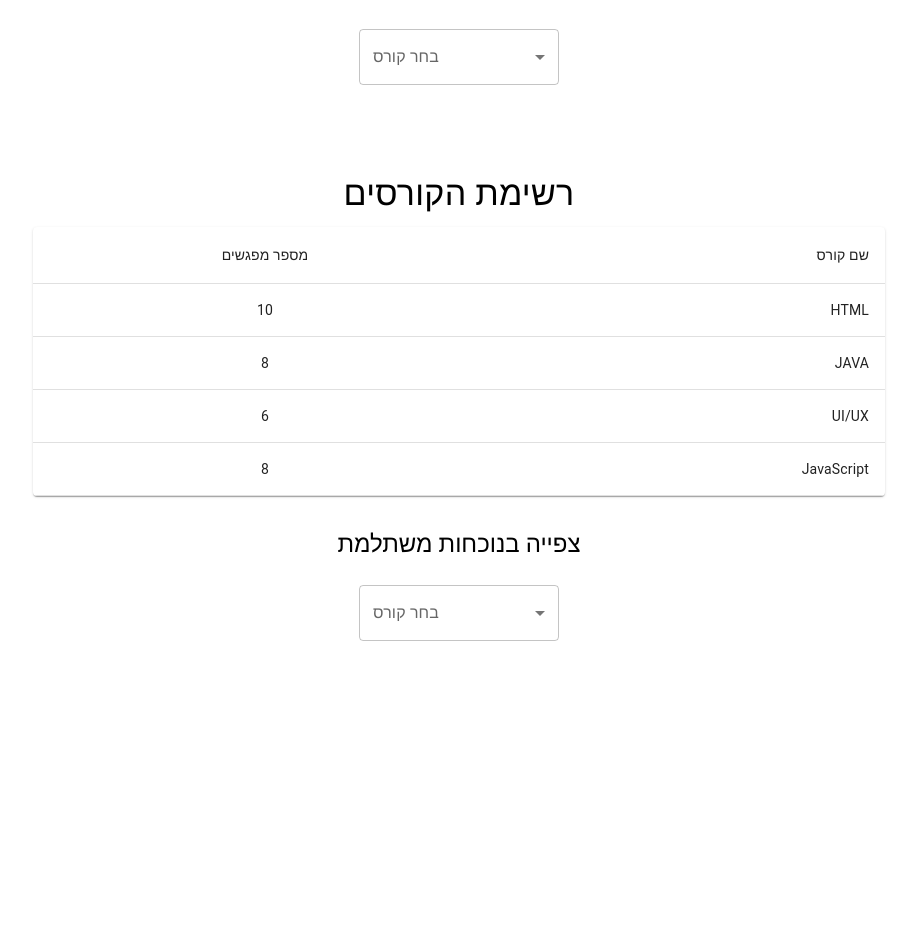
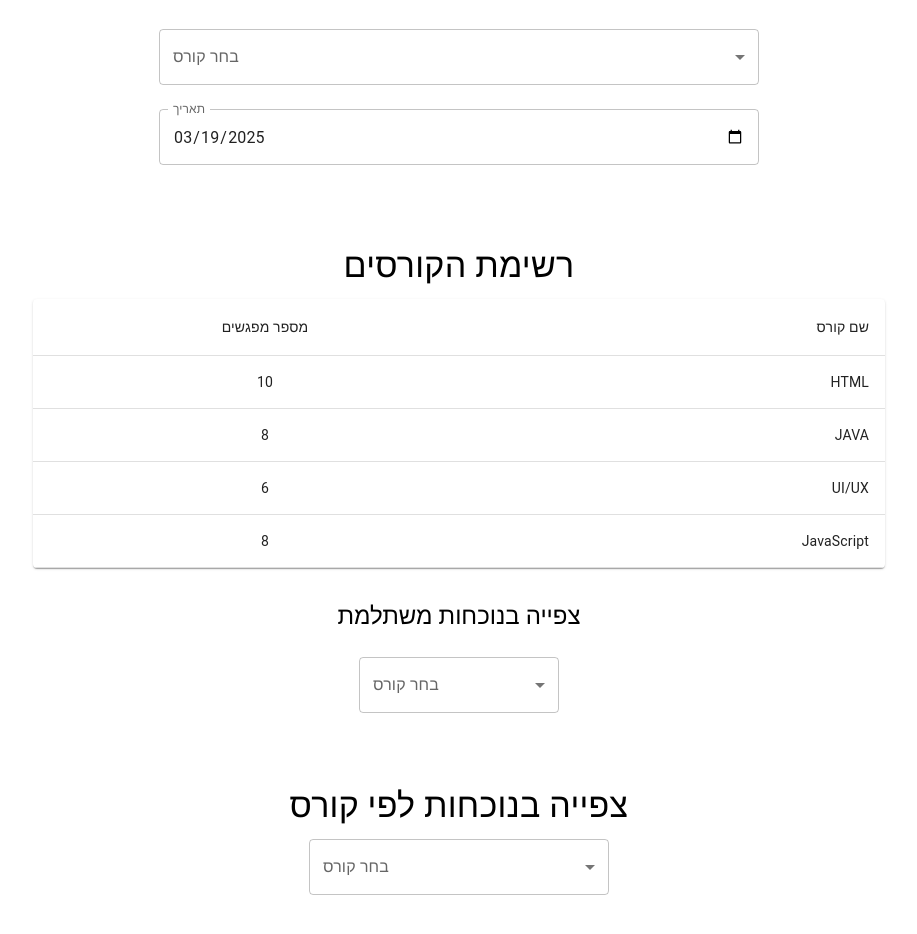
Before and after one commit to AutoDidact613/Maalot360, a React (Create React App) app: page /attendance in a window 1280 px wide. Shown: the part 112-1046 px from the top of the page, without its empty margins (181-1098 px from the left). Before the commit the page ends 801 px from the top, so only its background shows below. Built offline with nearby package versions, Linux system fonts and the light colour scheme.

Commit message:
add changes

```diff
--- a/package.json
+++ b/package.json
@@ -14,8 +14,9 @@
     "@testing-library/jest-dom": "^6.6.3",
     "@testing-library/react": "^16.2.0",
     "@testing-library/user-event": "^13.5.0",
+    "cra-template": "1.2.0",
     "date-fns": "^4.1.0",
-    "cra-template": "1.2.0",
+    "dayjs": "^1.11.13",
     "gh-pages": "^6.3.0",
     "moment": "^2.30.1",
     "react": "^19.0.0",
--- a/src/components/Attendance.js
+++ b/src/components/Attendance.js
@@ -1,17 +1,17 @@
 import React from 'react';
 import MarkAttendance from '../features/Attendance/MarkAttendance ';
-import ViewAllAttendance from'../features/Attendance/ViewAllAttendance';
-import StudentAttendanceByCourse from'../features/Attendance/StudentAttendanceByCourse'
-
-
+import ViewAllAttendance from '../features/Attendance/ViewAllAttendance';
+import StudentAttendanceByCourse from '../features/Attendance/StudentAttendanceByCourse'
+import CoursePage from '../features/Attendance/CoursePage'
 
 const Attendance = () => {
   return (
     <div>
 
- <MarkAttendance />
-      <ViewAllAttendance/>
-      <StudentAttendanceByCourse/>
+      <MarkAttendance />
+      <ViewAllAttendance />
+      <StudentAttendanceByCourse />
+      <CoursePage />
 
     </div>
   );
--- a/src/features/Attendance/CoursePage.js
+++ b/src/features/Attendance/CoursePage.js
@@ -1,7 +1,10 @@
 import React, { useState } from 'react';
 import { useSelector } from 'react-redux';
 import {
-  TextField,
+  Select,
+  MenuItem,
+  InputLabel,
+  FormControl,
   Table,
   TableBody,
   TableCell,
@@ -10,30 +13,38 @@ import {
   TableRow,
   Paper,
   Typography,
-  Box
+  Box,
 } from '@mui/material';
 import { CheckCircle, Cancel } from '@mui/icons-material';
 
 export default function CoursePage() {
+  const courses = useSelector((state) => state.attendance.courses);
   const [courseId, setCourseId] = useState('');
-  const course = useSelector((state) =>
-    state.attendance.courses.find((c) => c.id === courseId)
-  );
+  const course = courses.find((c) => c.id === courseId);
 
   return (
-    <Box sx={{ padding: '20px', direction: 'rtl', maxWidth: '1000px', margin: '0 auto' }}>
+    <Box sx={{ padding: 3, direction: 'rtl', maxWidth: 1000, margin: '0 auto' }}>
       <Typography variant="h4" gutterBottom align="center">
         צפייה בנוכחות לפי קורס
       </Typography>
 
-      <TextField
-        label="הכנס קוד קורס (למשל: c1)"
-        variant="outlined"
-        value={courseId}
-        onChange={(e) => setCourseId(e.target.value)}
-        fullWidth
-        style={{ marginBottom: '15px', maxWidth: '300px', margin: '0 auto' }}
-      />
+      <Box sx={{ display: 'flex', justifyContent: 'center', mb: 2 }}>
+        <FormControl fullWidth sx={{ maxWidth: 300 }}>
+          <InputLabel id="course-select-label">בחר קורס</InputLabel>
+          <Select
+            labelId="course-select-label"
+            value={courseId}
+            onChange={(e) => setCourseId(e.target.value)}
+            label="בחר קורס"
+          >
+            {courses.map((course) => (
+              <MenuItem key={course.id} value={course.id}>
+                {course.name}
+              </MenuItem>
+            ))}
+          </Select>
+        </FormControl>
+      </Box>
 
       {course ? (
         <>
@@ -44,13 +55,19 @@ export default function CoursePage() {
             מרצה: {course.teacher}
           </Typography>
 
-          <TableContainer component={Paper} style={{ marginTop: '20px', maxWidth: '100%' }}>
+          <TableContainer component={Paper} sx={{ mt: 3 }}>
             <Table>
               <TableHead>
                 <TableRow>
-                  <TableCell align="center" style={{ width: '20%' }}>תלמידה</TableCell>
+                  <TableCell align="center" sx={{ width: '20%' }}>
+                    תלמידה
+                  </TableCell>
                   {course.sessions.map((date) => (
-                    <TableCell key={date} align="center" style={{ width: `${80 / course.sessions.length}%` }}>
+                    <TableCell
+                      key={date}
+                      align="center"
+                      sx={{ width: `${80 / course.sessions.length}%` }}
+                    >
                       {date}
                     </TableCell>
                   ))}
@@ -59,9 +76,9 @@ export default function CoursePage() {
               <TableBody>
                 {course.students.map((student) => (
                   <TableRow key={student.id}>
-                    <TableCell>{student.name}</TableCell>
+                    <TableCell align="center">{student.name}</TableCell>
                     {course.sessions.map((date) => (
-                      <TableCell key={date} style={{ textAlign: 'center' }}>
+                      <TableCell key={date} align="center">
                         {student.attendance[date] ? (
                           <CheckCircle color="success" />
                         ) : (
@@ -76,7 +93,11 @@ export default function CoursePage() {
           </TableContainer>
         </>
       ) : (
-        courseId && <Typography color="error" align="center">לא נמצא קורס עם הקוד הזה.</Typography>
+        courseId && (
+          <Typography color="error" align="center" sx={{ mt: 2 }}>
+            לא נמצא קורס.
+          </Typography>
+        )
       )}
     </Box>
   );
--- a/src/features/Attendance/MarkAttendance .js
+++ b/src/features/Attendance/MarkAttendance .js
@@ -1,119 +1,152 @@
-import React, { useState } from 'react';
-import { useSelector, useDispatch } from 'react-redux';
+import React, { useState, useEffect } from 'react';
 import {
+  Checkbox,
+  Button,
+  Typography,
+  Paper,
   Box,
-  Typography,
+  FormControlLabel,
   FormControl,
   InputLabel,
   Select,
   MenuItem,
-  Button,
-  Paper,
-  Table,
-  TableHead,
-  TableRow,
-  TableCell,
-  TableBody,
+  TextField,
 } from '@mui/material';
-import { setCourses } from './attendanceSlice'; // שים לב לייבוא של פונקציית ה-setCourses
+import { useSelector, useDispatch } from 'react-redux';
+import { setCourses } from './attendanceSlice'; // ודא שהנתיב נכון
+
+// מחזיר את התאריך הנוכחי בפורמט YYYY-MM-DD
+const getTodayDate = () => {
+  const today = new Date();
+  return today.toISOString().split('T')[0];
+};
 
 export default function MarkAttendance() {
   const dispatch = useDispatch();
   const courses = useSelector((state) => state.attendance.courses);
+
   const [selectedCourseId, setSelectedCourseId] = useState('');
-  const [selectedDate, setSelectedDate] = useState('');
+  const [date, setDate] = useState(getTodayDate());
   const [attendance, setAttendance] = useState({});
 
-  const handleAttendanceChange = (studentId, value) => {
+  const course = courses.find((c) => c.id === selectedCourseId);
+
+  // טוען נוכחות כשמשתנים קורס או תאריך
+  useEffect(() => {
+    if (!course || !date) {
+      setAttendance({});
+      return;
+    }
+
+    const newAttendance = {};
+    course.students.forEach((student) => {
+      newAttendance[student.id] = student.attendance?.[date] || false;
+    });
+    setAttendance(newAttendance);
+  }, [course, date]);
+
+  const handleCheckboxChange = (studentId) => {
     setAttendance((prev) => ({
       ...prev,
-      [studentId]: value,
+      [studentId]: !prev[studentId],
     }));
   };
 
-  const handleSaveAttendance = () => {
-    // שמירה (למשל, עדכון ב-Redux או שליחה לשרת)
-    console.log('Attendance saved:', attendance);
-    alert('הנוכחות נשמרה!');
+  const handleSave = () => {
+    if (!course || !date) return;
+
+    const updatedCourses = courses.map((c) => {
+      if (c.id !== course.id) return c;
+
+      const updatedStudents = c.students.map((student) => ({
+        ...student,
+        attendance: {
+          ...student.attendance,
+          [date]: attendance[student.id] || false,
+        },
+      }));
+
+      const updatedSessions = c.sessions.includes(date)
+        ? c.sessions
+        : [...c.sessions, date];
+
+      return {
+        ...c,
+        sessions: updatedSessions,
+        students: updatedStudents,
+      };
+    });
+
+    dispatch(setCourses(updatedCourses));
+    alert('נוכחות נשמרה בהצלחה');
   };
 
-  const selectedCourse = courses.find((course) => course.id === selectedCourseId);
-
   return (
-    <Box sx={{ padding: 4, direction: 'rtl', textAlign: 'center' }}>
-      <Typography variant="h5" gutterBottom>
-        ניהול נוכחות
+    <Box sx={{ padding: 4, direction: 'rtl', maxWidth: 600, margin: '0 auto' }}>
+      <Typography variant="h5" align="center" gutterBottom>
+        רישום נוכחות למרצה
       </Typography>
 
-      <FormControl sx={{ m: 2, minWidth: 200 }}>
-        <InputLabel>בחר קורס</InputLabel>
+      <FormControl fullWidth margin="normal">
+        <InputLabel id="course-select-label">בחר קורס</InputLabel>
         <Select
+          labelId="course-select-label"
           value={selectedCourseId}
-          onChange={(e) => setSelectedCourseId(e.target.value)}
+          label="בחר קורס"
+          onChange={(e) => {
+            setSelectedCourseId(e.target.value);
+            setAttendance({});
+          }}
         >
-          {courses.map((course) => (
-            <MenuItem key={course.id} value={course.id}>
-              {course.name} ({course.id})
+          {courses.map((c) => (
+            <MenuItem key={c.id} value={c.id}>
+              {c.name}
             </MenuItem>
           ))}
         </Select>
       </FormControl>
 
-      {selectedCourse && (
-        <>
-          <FormControl sx={{ m: 2, minWidth: 200 }}>
-            <InputLabel>בחר תאריך</InputLabel>
-            <Select
-              value={selectedDate}
-              onChange={(e) => setSelectedDate(e.target.value)}
-            >
-              {selectedCourse.sessions.map((date) => (
-                <MenuItem key={date} value={date}>
-                  {date}
-                </MenuItem>
-              ))}
-            </Select>
+      <FormControl fullWidth margin="normal">
+        <TextField
+          label="תאריך"
+          type="date"
+          variant="outlined"
+          value={date}
+          onChange={(e) => setDate(e.target.value)}
+          InputLabelProps={{ shrink: true }}
+        />
       </FormControl>
 
-          <Paper sx={{ marginTop: 4, overflowX: 'auto' }}>
-            <Typography variant="h6" sx={{ padding: 2 }}>
-              נוכחות לקורס {selectedCourse.name} בתאריך {selectedDate}
+      {course && (
+        <Paper sx={{ padding: 2, marginTop: 2 }}>
+          <Typography variant="h6">
+            תלמידות בקורס: {course.name}
           </Typography>
-            <Table>
-              <TableHead>
-                <TableRow>
-                  <TableCell align="center">תלמיד</TableCell>
-                  <TableCell align="center">נוכחות</TableCell>
-                </TableRow>
-              </TableHead>
-              <TableBody>
-                {selectedCourse.students.map((student) => (
-                  <TableRow key={student.id}>
-                    <TableCell align="center">{student.name}</TableCell>
-                    <TableCell align="center">
-                      <Select
-                        value={attendance[student.id] || ''}
-                        onChange={(e) => handleAttendanceChange(student.id, e.target.value)}
-                      >
-                        <MenuItem value={true}>נוכח</MenuItem>
-                        <MenuItem value={false}>לא נוכח</MenuItem>
-                      </Select>
-                    </TableCell>
-                  </TableRow>
+
+          {course.students.map((student) => (
+            <FormControlLabel
+              key={student.id}
+              control={
+                <Checkbox
+                  checked={attendance[student.id] || false}
+                  onChange={() => handleCheckboxChange(student.id)}
+                />
+              }
+              label={student.name}
+            />
           ))}
-              </TableBody>
-            </Table>
-          </Paper>
 
+          <Box mt={2}>
             <Button
               variant="contained"
               color="primary"
-            sx={{ marginTop: 2 }}
-            onClick={handleSaveAttendance}
+              fullWidth
+              onClick={handleSave}
             >
               שמור נוכחות
             </Button>
-        </>
+          </Box>
+        </Paper>
       )}
     </Box>
   );
--- a/src/features/Attendance/StudentAttendanceByCourse.js
+++ b/src/features/Attendance/StudentAttendanceByCourse.js
@@ -42,10 +42,11 @@ export default function AttendanceTable() {
             setSelectedCourseId(e.target.value);
             setSelectedStudentId('');
           }}
+          label="בחר קורס"
         >
           {courses.map((course) => (
             <MenuItem key={course.id} value={course.id}>
-              {course.name} ({course.id})
+              {course.name}
             </MenuItem>
           ))}
         </Select>
@@ -57,10 +58,11 @@ export default function AttendanceTable() {
           <Select
             value={selectedStudentId}
             onChange={(e) => setSelectedStudentId(e.target.value)}
+            label="בחר משתלמת"
           >
             {selectedCourse.students.map((student) => (
               <MenuItem key={student.id} value={student.id}>
-                {student.name} ({student.id})
+                {student.name}
               </MenuItem>
             ))}
           </Select>
```
Also changed, not shown: src/features/Attendance/attendanceSlice.js (indentation only), 1 other file (tests, documents, lock files or other folders). Lines whose indentation alone changed are shown as unchanged.
